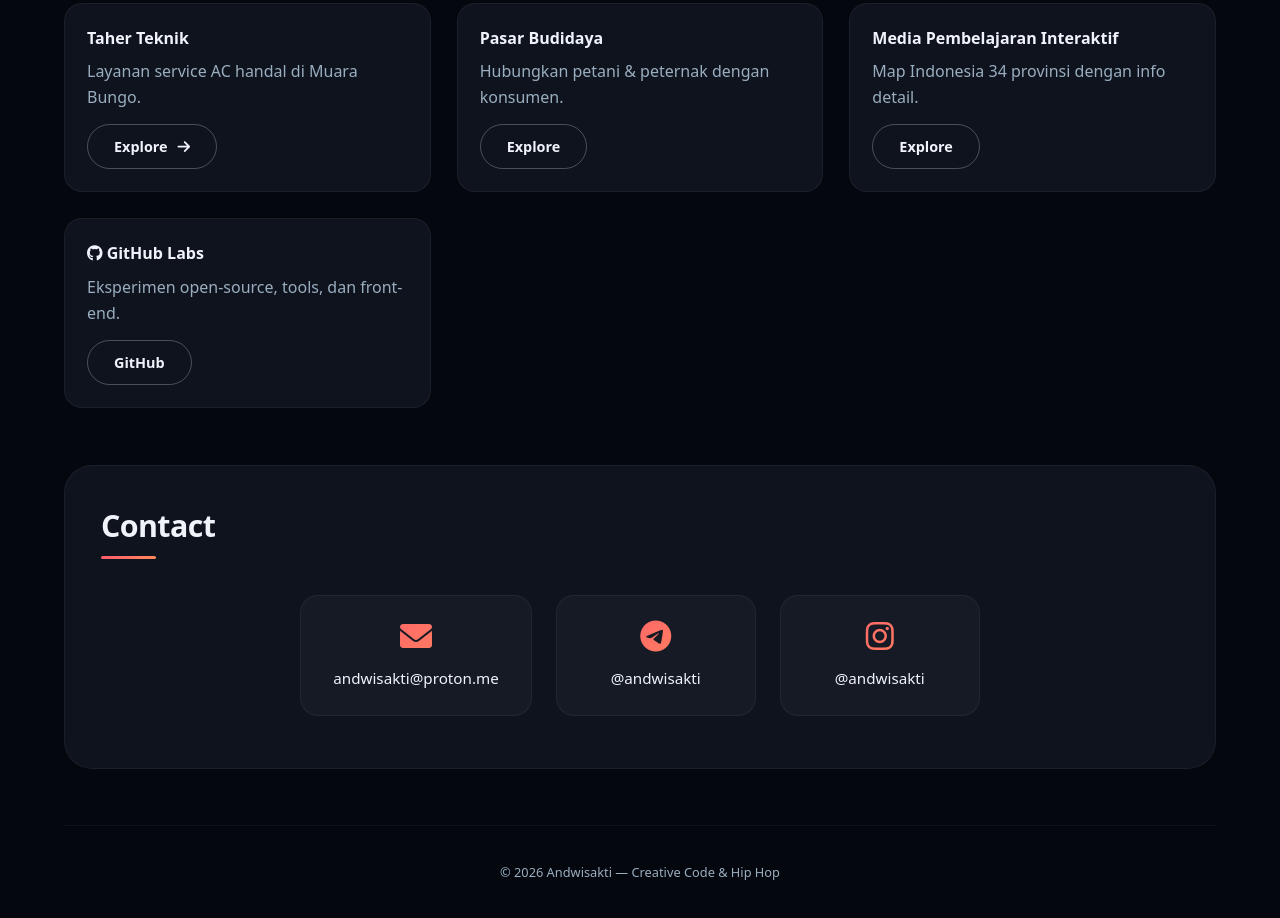
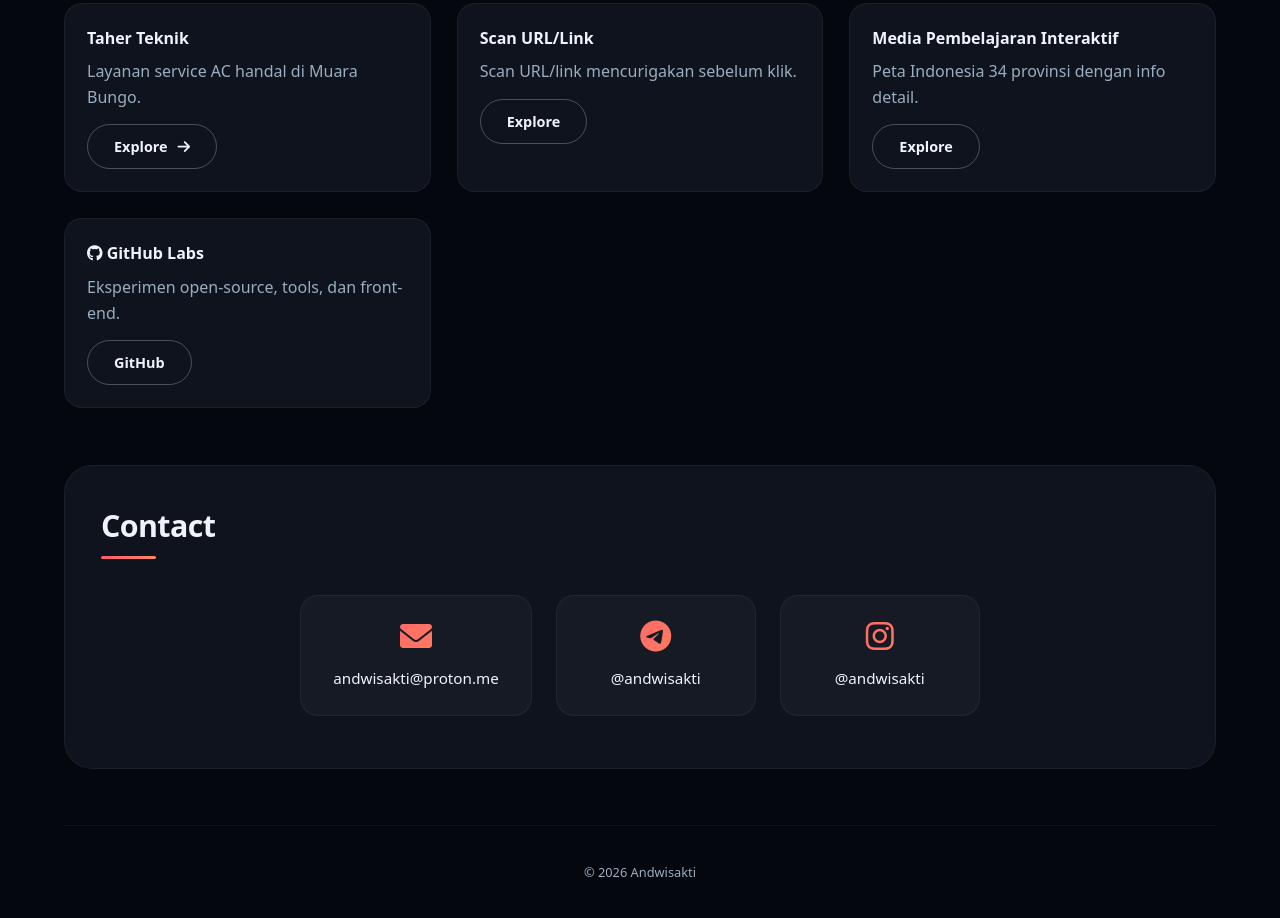
Before and after one commit to bro-dika/andwisakti, a plain HTML site: page index.html in a window 1280 px wide. Shown: the part 1435-2353 px from the top of the page. Drawn offline with Linux system fonts and the light colour scheme.

Commit message:
Update index.html

```diff
--- a/index.html
+++ b/index.html
@@ -717,14 +717,14 @@
         <a class="btn btn-outline" style="margin-top: 14px;" href="https://taherteknikac.wordpress.com" target="_blank">Explore <i class="fas fa-arrow-right"></i></a>
       </div>
       <div class="project-card">
-        <strong>Pasar Budidaya</strong>
-        <p style="color: var(--text-secondary); margin-top: 8px;">Hubungkan petani & peternak dengan konsumen.</p>
-        <a class="btn btn-outline" style="margin-top: 14px;" href="https://andisamovement-lab.github.io/Pasar-Budidaya" target="_blank">Explore</a>
+        <strong>Scan URL/Link</strong>
+        <p style="color: var(--text-secondary); margin-top: 8px;">Scan URL/link mencurigakan sebelum klik.</p>
+        <a class="btn btn-outline" style="margin-top: 14px;" href="https://sini-kepoin.vercel.app" target="_blank">Explore</a>
       </div>
       <div class="project-card">
         <strong>Media Pembelajaran Interaktif</strong>
-        <p style="color: var(--text-secondary); margin-top: 8px;">Map Indonesia 34 provinsi dengan info detail.</p>
-        <a class="btn btn-outline" style="margin-top: 14px;" href="https://andisamovement-lab.github.io/Map-Interaktif-34-Provinsi/" target="_blank">Explore</a>
+        <p style="color: var(--text-secondary); margin-top: 8px;">Peta Indonesia 34 provinsi dengan info detail.</p>
+        <a class="btn btn-outline" style="margin-top: 14px;" href="https://petainteraktif.vercel.app" target="_blank">Explore</a>
       </div>
       <div class="project-card">
         <strong><i class="fab fa-github"></i> GitHub Labs</strong>
@@ -755,7 +755,7 @@
   </section>
 
   <footer>
-    <p>© <span id="currentYear"></span> Andwisakti — Creative Code & Hip Hop</p>
+    <p>© <span id="currentYear"></span> Andwisakti </p>
   </footer>
 </main>
 
```
